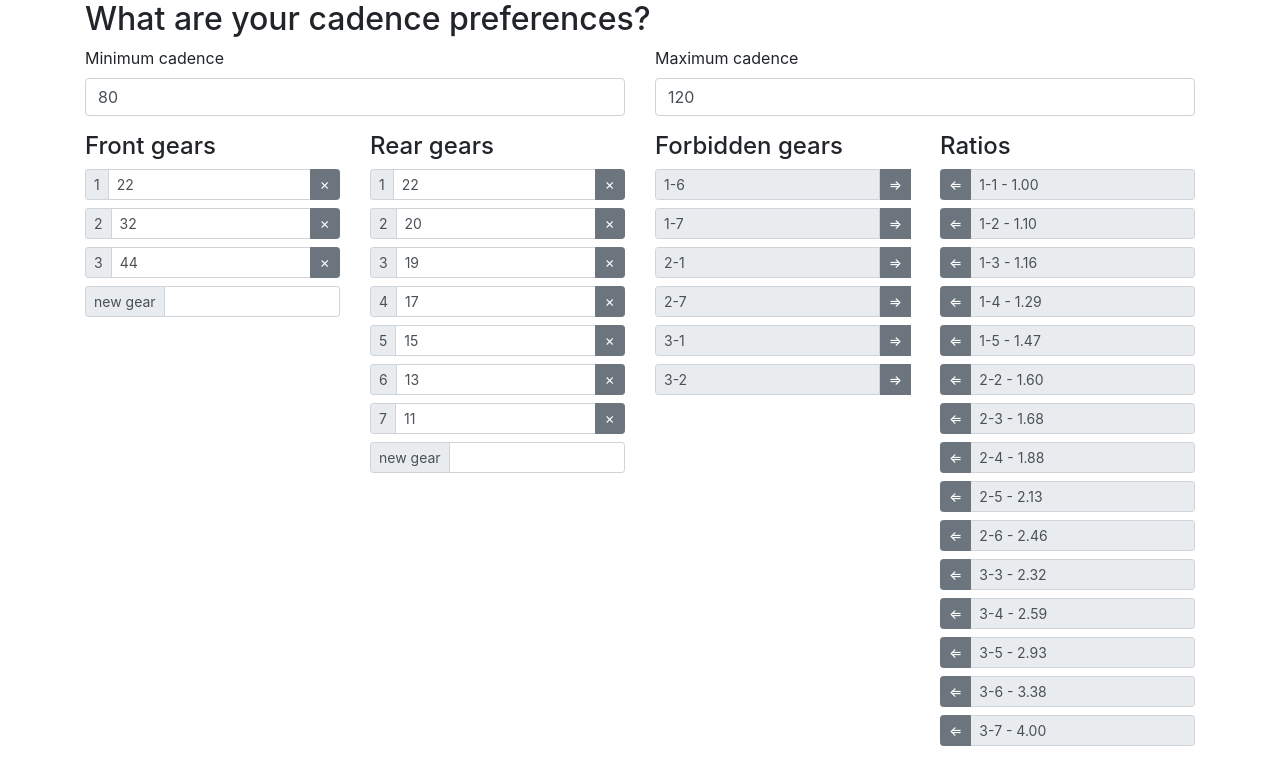
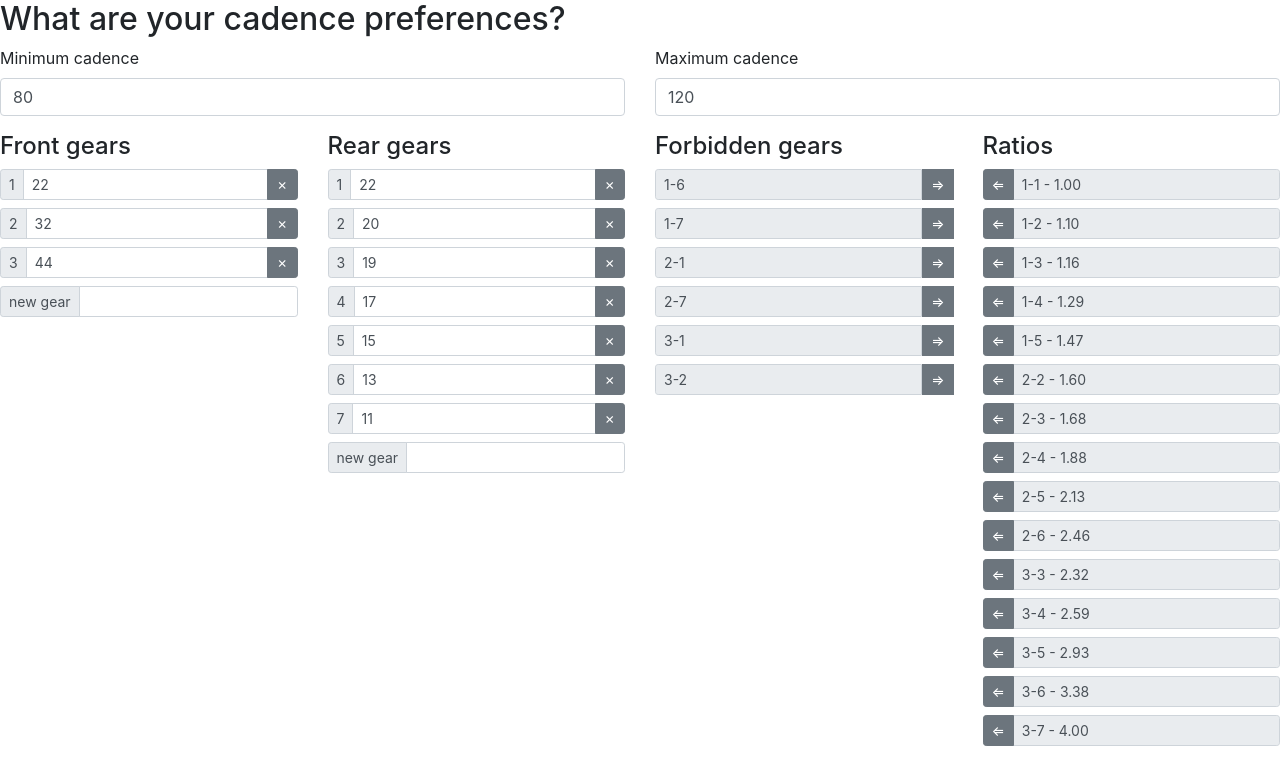
Before and after one commit to banciur/bike-gears, a React app: page / in a window 1280 px wide. Shown: the top 784 px of the page. Built offline with nearby package versions, Linux system fonts and the light colour scheme; the HTML template or start-up script is replaced by a standard one.

Commit message:
Improve html structure

```diff
--- a/src/App.tsx
+++ b/src/App.tsx
@@ -4,7 +4,6 @@ import { ChainGearboxComponent } from "./components/ChainGearboxComponent";
 import { ChainGearbox } from "./models/ChainGearbox";
 import { RiderPreferences } from "./models/RiderPreferences";
 import { RiderPreferencesComponent } from "./components/RiderPreferencesComponent";
-import { Container } from "reactstrap";
 
 const frontGears = [44, 32, 22];
 const rearGears = [11, 13, 15, 17, 19, 20, 22];
@@ -17,8 +16,8 @@ const riderPreferencesChange = (newPrefs: RiderPreferences): void => {
 };
 
 export const App = () => (
-  <Container>
+  <>
     <RiderPreferencesComponent riderPreferences={riderPreferences} onChange={riderPreferencesChange} />
     <ChainGearboxComponent chainGearbox={chainGearbox} />
-  </Container>
+  </>
 );
```
Also changed, not shown: 1 other file (tests, documents, lock files or other folders).
